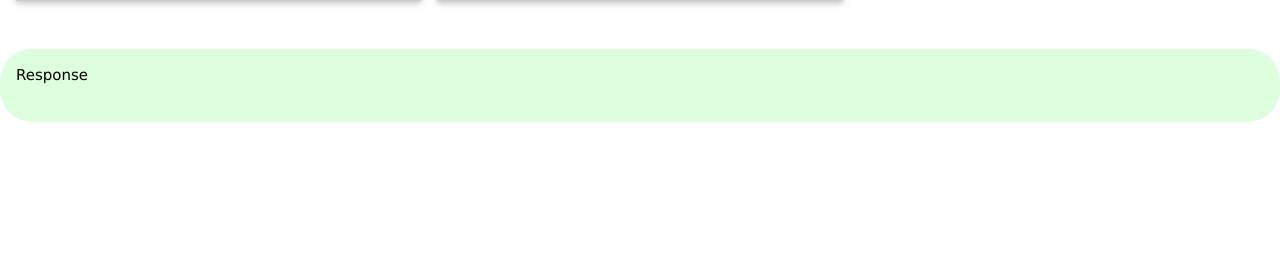
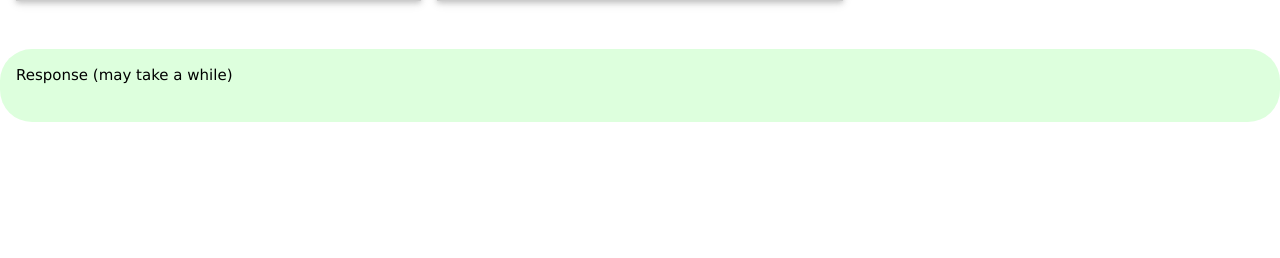
Before and after one commit to carlosjordao/SnmpSwitch, a Django app: page /probe/ in a window 1280 px wide. Shown: the part 322-580 px from the top of the page. Run offline with Django 3.2, Linux system fonts and the light colour scheme.

Commit message:
cosmetic changes

```diff
--- a/netstatus/templates/probe.html
+++ b/netstatus/templates/probe.html
@@ -91,7 +91,7 @@ pre {
 </div>
 
 <div class="w3-panel w3-pale-green w3-round-xxlarge response">
-    <p>Response</p>
+    <p>Response (may take a while)</p>
     <embed id="embed_response"/>
 </div>
 {% endblock %}
```
